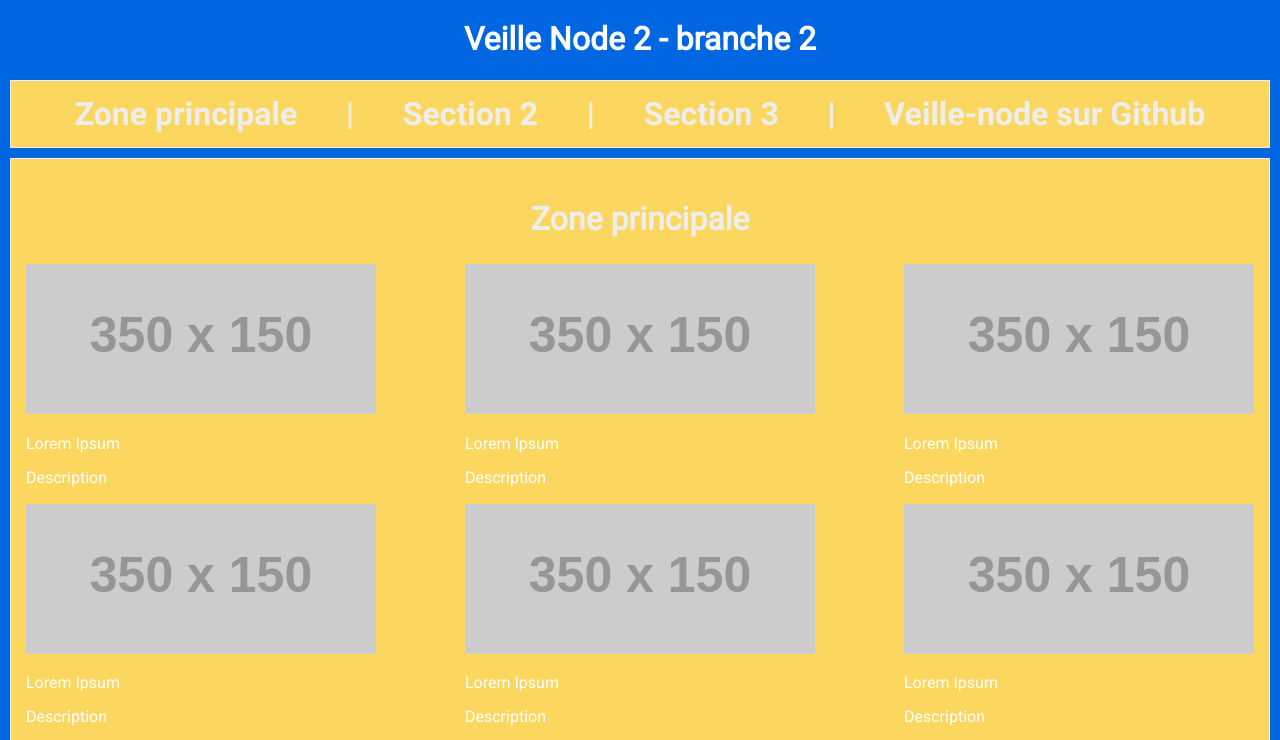
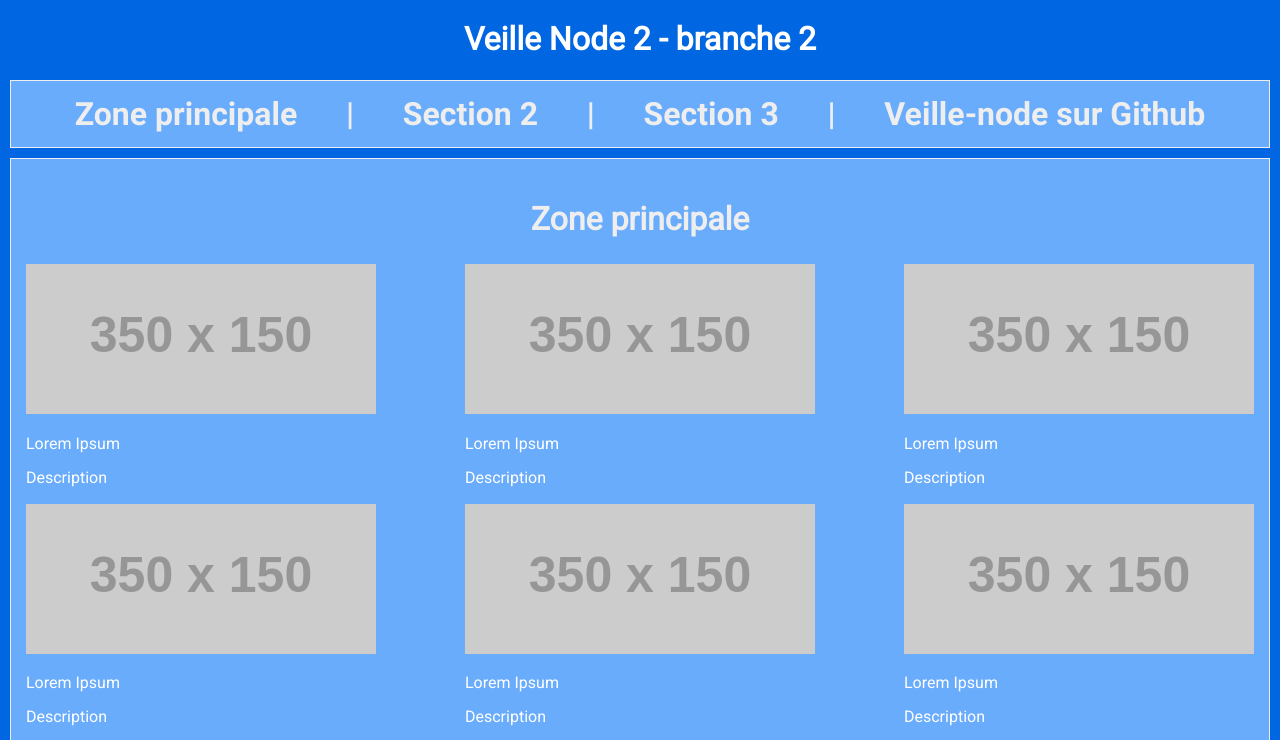
Before and after one commit to TchunChao/veille-node-2, a plain HTML site: page index.html in a window 1280 px wide. Shown: the top 740 px of the page. Drawn offline with Linux system fonts and the light colour scheme; placeholder pictures from the web are drawn by us.

Commit message:
couleurs des sections

```diff
--- a/less/style.less
+++ b/less/style.less
@@ -56,7 +56,7 @@ a {
 }
 
 nav, section {
-	background-color: #fcd75f;
+	background-color: #6aacfc;
 	padding: 15px;
 }
 
```
Also changed, not shown: css/style.css.
